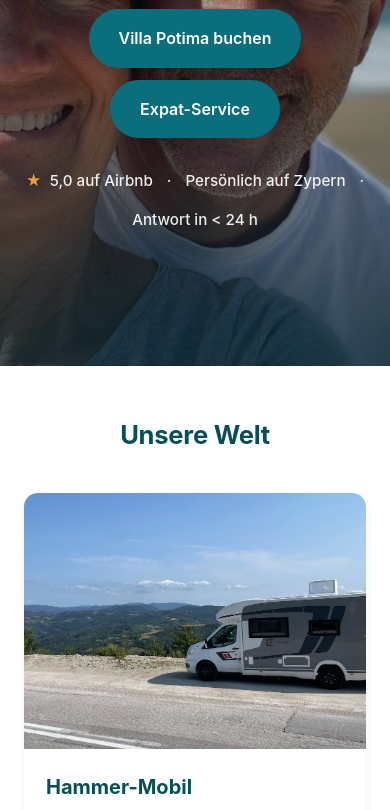
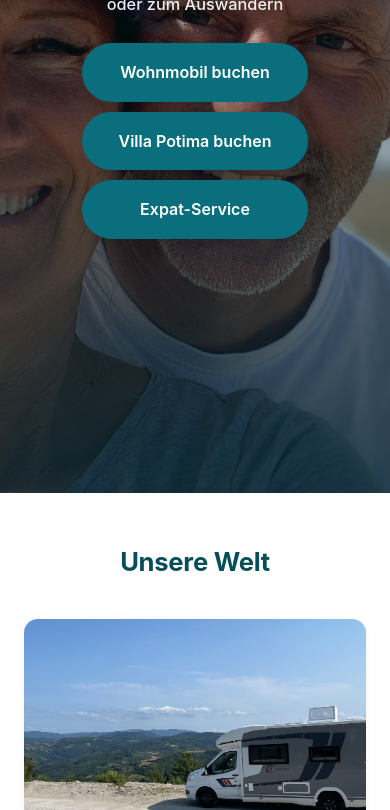
Before and after one commit to ToothMC/mmhammer.org, a website: page index.html in a window 390 px wide. Shown: the part 425-1235 px from the top of the page. Drawn offline with Linux system fonts and the light colour scheme.

Commit message:
drop hero trustbar; tune hero for mobile (svh height, stacked full-width buttons)

```diff
--- a/index.html
+++ b/index.html
@@ -58,13 +58,6 @@
         <a href="wohnmobil.html" class="btn btn-glass">Wohnmobil buchen</a>
         <a href="villa-potima.html" class="btn btn-glass">Villa Potima buchen</a>
         <a href="auswandern.html" class="btn btn-glass">Expat-Service</a>
-      </div>
-      <div class="hero-trustbar">
-        <span><span class="star">★</span> 5,0 auf Airbnb</span>
-        <span>·</span>
-        <span>Persönlich auf Zypern</span>
-        <span>·</span>
-        <span>Antwort in &lt; 24 h</span>
       </div>
     </div>
   </section>
--- a/styles.css
+++ b/styles.css
@@ -34,7 +34,7 @@ a:hover { color: var(--c-accent-dark); }
 .nav-toggle { display: none; background: none; border: 0; cursor: pointer; padding: 8px; }
 .nav-toggle span { display: block; width: 26px; height: 3px; background: var(--c-text); margin: 5px 0; border-radius: 2px; }
 
-.hero { position: relative; min-height: 85vh; padding: 80px 0 60px; text-align: center; color: #fff; background: #064f5a url('images/mmhammer_hero.jpg') center 35% / cover no-repeat; display: flex; align-items: center; justify-content: center; isolation: isolate; }
+.hero { position: relative; min-height: 85vh; padding: 80px 0 60px; text-align: center; color: #fff; background: #064f5a url('images/mmhammer_hero.jpg') center 30% / cover no-repeat; display: flex; align-items: center; justify-content: center; isolation: isolate; }
 .hero::before { content: ""; position: absolute; inset: 0; background: linear-gradient(180deg, rgba(6,38,46,.55) 0%, rgba(6,38,46,.30) 35%, rgba(6,38,46,.25) 60%, rgba(6,38,46,.75) 100%); z-index: -1; }
 .hero .container { position: relative; }
 .hero h1 { font-size: clamp(2rem, 5vw, 3.6rem); font-weight: 800; color: #fff; line-height: 1.15; margin-bottom: 18px; letter-spacing: -.02em; text-shadow: 0 2px 30px rgba(0,0,0,.35); }
@@ -177,3 +177,11 @@ p:last-child { margin-bottom: 0; }
   .social { justify-content: center; }
   section { padding: 48px 0; }
 }
+@media (max-width: 640px) {
+  .hero { min-height: 100svh; padding: 60px 0 48px; background-position: center 25%; }
+  .hero::before { background: linear-gradient(180deg, rgba(6,38,46,.55) 0%, rgba(6,38,46,.25) 45%, rgba(6,38,46,.78) 100%); }
+  .hero h1 { font-size: 2.2rem; margin-bottom: 14px; }
+  .hero-sub { font-size: 1.02rem; margin-bottom: 28px; }
+  .hero .btn-row { flex-direction: column; align-items: stretch; padding: 0 16px; gap: 10px; }
+  .hero .btn-row .btn { width: 100%; padding: 14px 20px; }
+}
```
